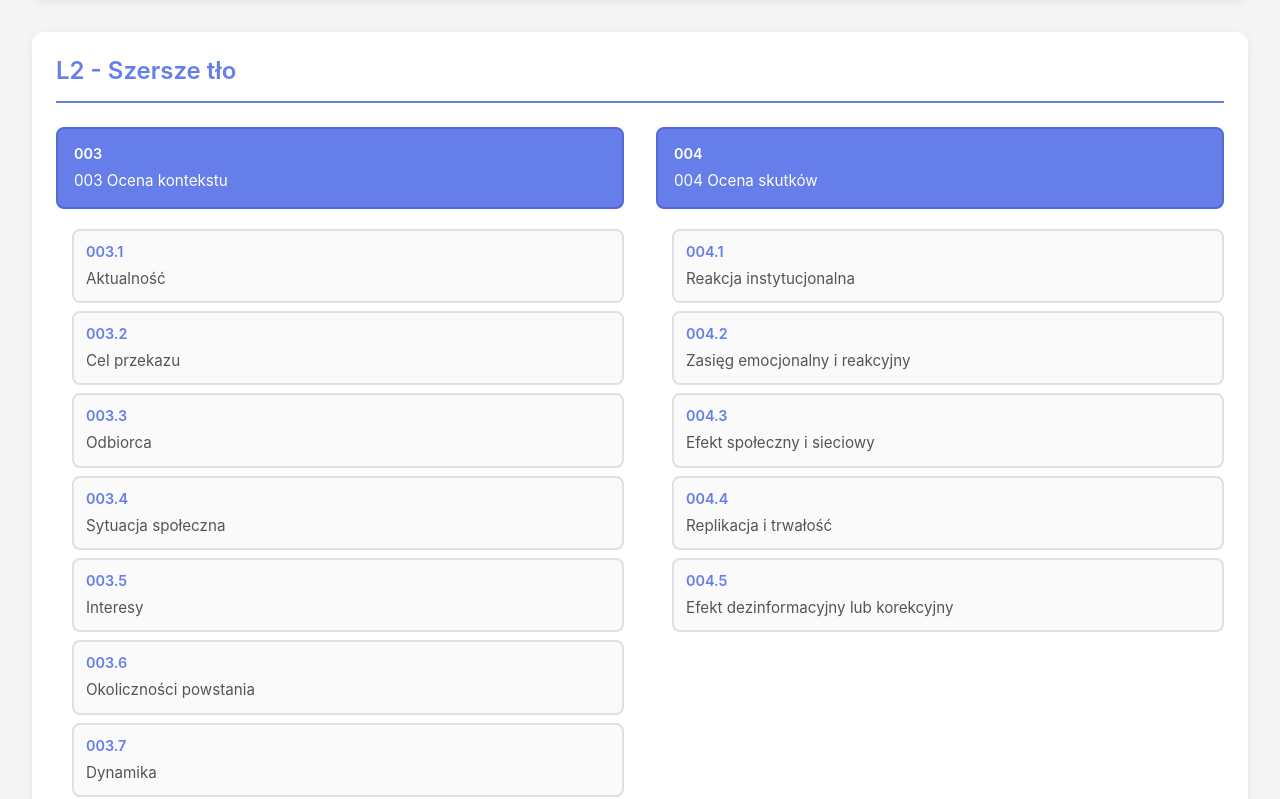
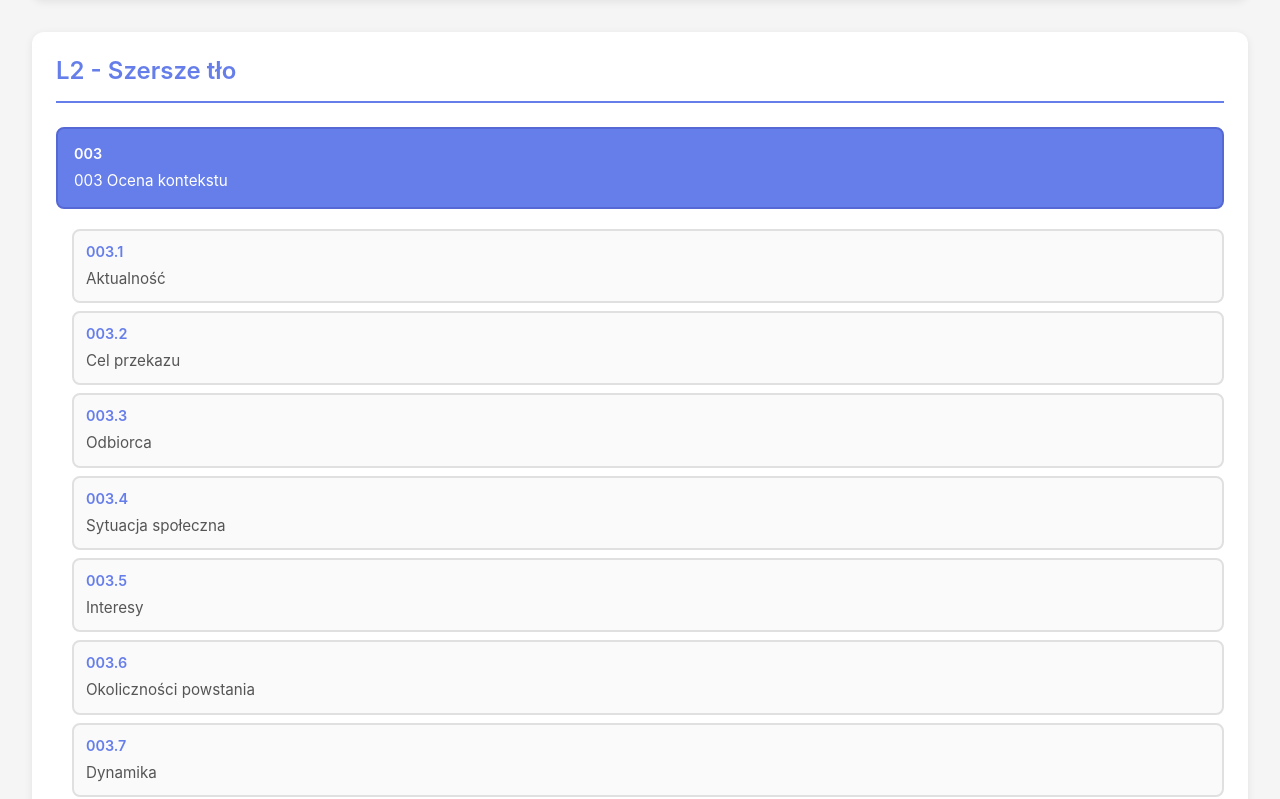
Before and after one commit to namaah00/namaah00.github.io, a React (Vite) app: page / in a window 1280 px wide. Shown: the part 901-1700 px from the top of the page. Built offline with nearby package versions, Linux system fonts and the light colour scheme.

Commit message:
usun skutki

```diff
--- a/components/HelpDialog.jsx
+++ b/components/HelpDialog.jsx
@@ -121,10 +121,10 @@ export default function HelpDialog({ isOpen, onClose, language }) {
           <p>{t('helpL3Desc')}</p>
 
           <div className="help-pe-section">
-            <h4>{t('helpL3PE004')}</h4>
-            <p>{t('helpL3PE004Desc')}</p>
+            <h4>{t('helpL3PE005')}</h4>
+            <p>{t('helpL3PE005Desc')}</p>
             <div className="help-se-list">
-              {['004.1', '004.2', '004.3', '004.4'].map(id => (
+              {['005.1', '005.2', '005.3', '005.4'].map(id => (
                 <div key={id} className="help-se-item">
                   <strong>{id} - {getSEName(id, language)}</strong>
                   <p>{t(`helpSE${id.replace('.', '_')}`)}</p>
@@ -147,10 +147,14 @@ export default function HelpDialog({ isOpen, onClose, language }) {
               <ul>
                 <li><strong>{t('titleLabel')}:</strong> {t('helpUsageAddTitle')}</li>
                 <li><strong>{t('contentLabel')}:</strong> {t('helpUsageAddContent')}</li>
+                <li><strong>{t('imageLabel')}:</strong> {t('helpUsageAddImage')}</li>
               </ul>
             </li>
             <li>{t('helpUsageAddStep4')}</li>
           </ol>
+          <p style={{ fontSize: '0.9em', fontStyle: 'italic', color: '#667eea', marginTop: '10px' }}>
+            💡 {t('helpUsageImageNote')}
+          </p>
 
           <h4>{t('helpUsageEdit')}</h4>
           <ul>
--- a/components/matrixData.js
+++ b/components/matrixData.js
@@ -22,11 +22,6 @@ export const SE_NAMES = {
   '003.8': 'Kontekst geopolityczny',
   '003.9': 'Zasięg',
   '003.10': 'Spójność techniczna przekazu',
-  '004.1': 'Reakcja instytucjonalna',
-  '004.2': 'Zasięg emocjonalny i reakcyjny',
-  '004.3': 'Efekt społeczny i sieciowy',
-  '004.4': 'Replikacja i trwałość',
-  '004.5': 'Efekt dezinformacyjny lub korekcyjny',
   '005.1': 'Zgodności',
   '005.2': 'Rozbieżności',
   '005.3': 'Różnorodność',
@@ -57,11 +52,6 @@ export const MATRIX_DATA = {
         id: '003',
         name: 'Ocena kontekstu',
         secondary: ['003.1', '003.2', '003.3', '003.4', '003.5', '003.6', '003.7', '003.8', '003.9', '003.10']
-      },
-      {
-        id: '004',
-        name: 'Ocena skutków',
-        secondary: ['004.1', '004.2', '004.3', '004.4', '004.5']
       }
     ]
   },
--- a/components/translations.js
+++ b/components/translations.js
@@ -21,7 +21,6 @@ export const translations = {
     pe001: '001 Ocena treści',
     pe002: '002 Ocena Źródła',
     pe003: '003 Ocena kontekstu',
-    pe004: '004 Ocena skutków',
     pe005: '005 Ocena kontrastu',
 
     // Secondary Elements - Full names
@@ -47,12 +46,6 @@ export const translations = {
     se003_8: 'Kontekst geopolityczny',
     se003_9: 'Zasięg',
     se003_10: 'Spójność techniczna przekazu',
-
-    se004_1: 'Reakcja instytucjonalna',
-    se004_2: 'Zasięg emocjonalny i reakcyjny',
-    se004_3: 'Efekt społeczny i sieciowy',
-    se004_4: 'Replikacja i trwałość',
-    se004_5: 'Efekt dezinformacyjny lub korekcyjny',
 
     se005_1: 'Zgodności',
     se005_2: 'Rozbieżności',
@@ -140,8 +133,6 @@ export const translations = {
     helpL2Desc: 'Warstwa kontekstowa analizująca szerszy obraz sytuacji.',
     helpL2PE003: '003 - Ocena kontekstu',
     helpL2PE003Desc: 'Kompleksowa analiza okoliczności powstania i funkcjonowania informacji.',
-    helpL2PE004: '004 - Ocena skutków',
-    helpL2PE004Desc: 'Analiza wpływu i konsekwencji rozprzestrzeniania się informacji.',
 
     helpSE003_1: 'Czy informacja jest aktualna, jej data publikacji i ewentualne uaktualnienia.',
     helpSE003_2: 'Intencje autora: informować, przekonywać, manipulować czy bawić.',
@@ -153,12 +144,6 @@ export const translations = {
     helpSE003_8: 'Międzynarodowe aspekty sytuacji, relacje między państwami.',
     helpSE003_9: 'Skala rozpowszechnienia informacji i jej wpływ.',
     helpSE003_10: 'Techniczne aspekty przekazu: format, jakość, kanały dystrybucji.',
-
-    helpSE004_1: 'Reakcje oficjalnych instytucji, organizacji i władz na przekaz.',
-    helpSE004_2: 'Emocjonalny wpływ na odbiorców, reakcje społeczne i zachowania.',
-    helpSE004_3: 'Rozprzestrzenianie się w sieciach społecznych, efekt wirusowy.',
-    helpSE004_4: 'Trwałość informacji, jej kopiowanie i długoterminowe przechowywanie.',
-    helpSE004_5: 'Czy informacja wzmacnia dezinformację czy służy jej korekcji.',
 
     // Help Content - L3
     helpL3Desc: 'Warstwa porównawcza analizująca różnice i zgodności między źródłami.',
@@ -266,7 +251,6 @@ export const translations = {
     pe001: '001 Content Assessment',
     pe002: '002 Source Assessment',
     pe003: '003 Context Assessment',
-    pe004: '004 Impact Assessment',
     pe005: '005 Contrast Assessment',
 
     // Secondary Elements - Full names
@@ -292,12 +276,6 @@ export const translations = {
     se003_8: 'Geopolitical Context',
     se003_9: 'Reach',
     se003_10: 'Technical Message Coherence',
-
-    se004_1: 'Institutional Response',
-    se004_2: 'Emotional and Reactive Reach',
-    se004_3: 'Social and Network Effect',
-    se004_4: 'Replication and Persistence',
-    se004_5: 'Disinformation or Corrective Effect',
 
     se005_1: 'Agreements',
     se005_2: 'Discrepancies',
@@ -385,8 +363,6 @@ export const translations = {
     helpL2Desc: 'Contextual layer analyzing the broader picture of the situation.',
     helpL2PE003: '003 - Context Assessment',
     helpL2PE003Desc: 'Comprehensive analysis of circumstances of information creation and functioning.',
-    helpL2PE004: '004 - Impact Assessment',
-    helpL2PE004Desc: 'Analysis of the impact and consequences of information dissemination.',
 
     helpSE003_1: 'Whether information is current, its publication date and potential updates.',
     helpSE003_2: "Author's intentions: to inform, persuade, manipulate or entertain.",
@@ -398,12 +374,6 @@ export const translations = {
     helpSE003_8: 'International aspects of the situation, relations between states.',
     helpSE003_9: 'Scale of information dissemination and its impact.',
     helpSE003_10: 'Technical aspects of the message: format, quality, distribution channels.',
-
-    helpSE004_1: 'Reactions of official institutions, organizations and authorities to the message.',
-    helpSE004_2: 'Emotional impact on recipients, social reactions and behaviors.',
-    helpSE004_3: 'Spreading through social networks, viral effect.',
-    helpSE004_4: 'Information persistence, its copying and long-term storage.',
-    helpSE004_5: 'Whether information reinforces disinformation or serves its correction.',
 
     // Help Content - L3
     helpL3Desc: 'Comparative layer analyzing differences and agreements between sources.',
```
